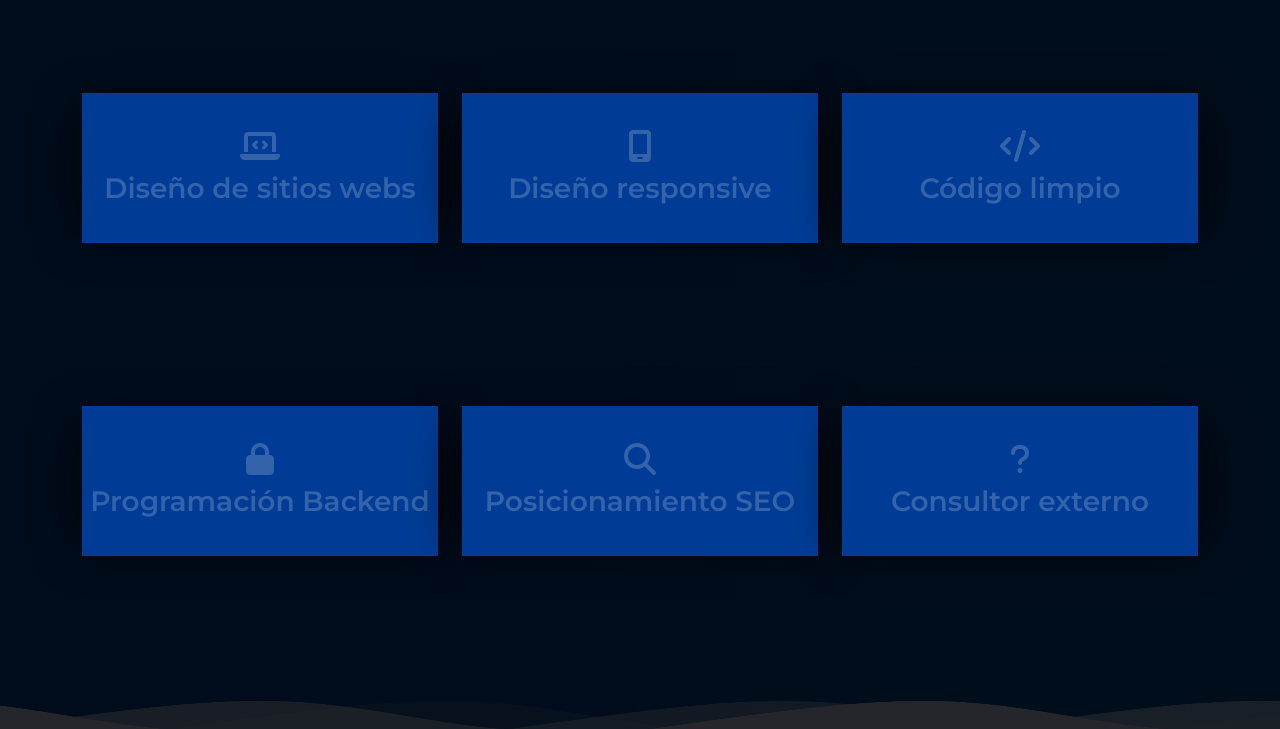
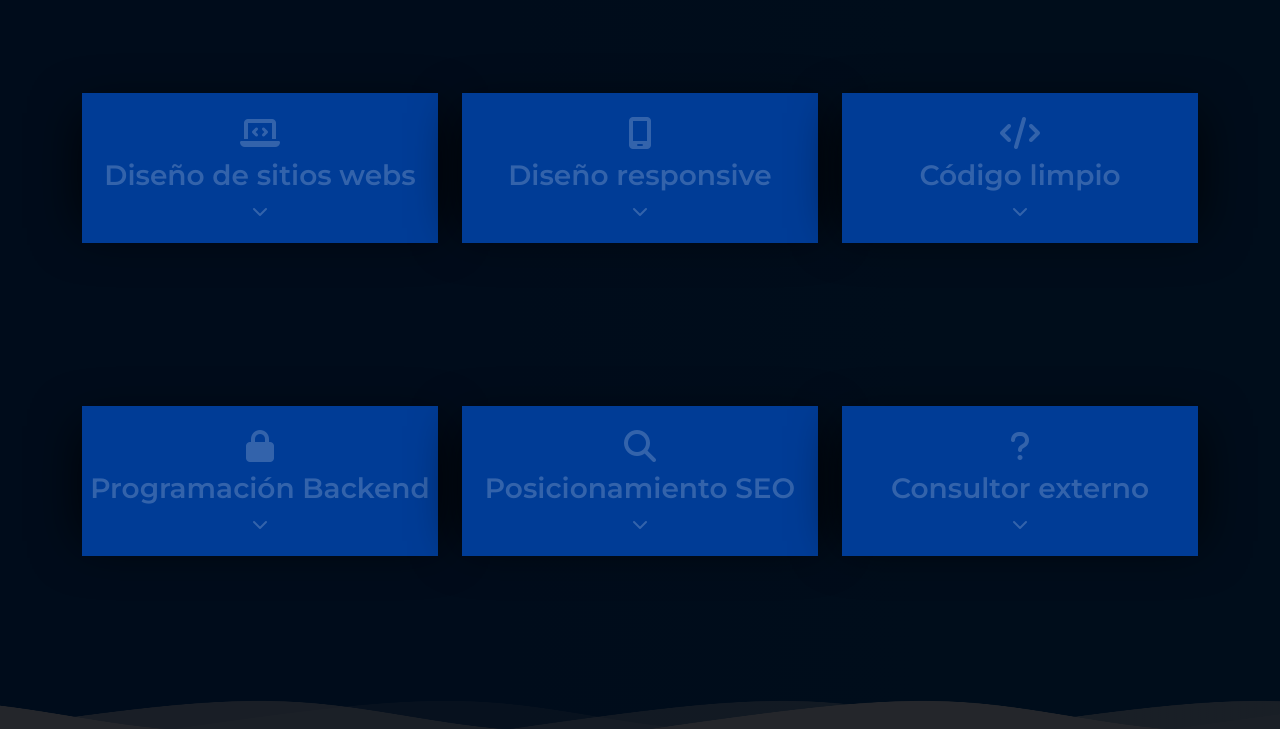
Before and after one commit to ManuelNDiaz/segunda-preentrega, a plain HTML site: page servicios.html in a window 1280 px wide. Shown: the part 552-1281 px from the top of the page. Drawn offline with nearby package versions, Linux system fonts and the light colour scheme.

Commit message:
update servicios

```diff
--- a/css/style.css
+++ b/css/style.css
@@ -338,6 +338,10 @@ section {
     opacity: 1;
 }
 
+.contenedor .carta:hover .face.face1 #iconoser1 {
+    display: none;
+}
+
 .contenedor .carta .face.face1 .contentser i {
     margin: 10px 0 10px ;
     padding: 0;
@@ -371,6 +375,12 @@ section {
 #iconoser {
     display: flex;
     justify-content: center;
+}
+
+#iconoser1 {
+    display: flex;
+    justify-content: center;
+
 }
 
 /* Mantenimiento */
--- a/servicios.html
+++ b/servicios.html
@@ -53,6 +53,7 @@
                 <div class="contentser">
                   <i class="fa-solid fa-2x fa-laptop-code" id="iconoser"></i>
                   <h3>Diseño de sitios webs</h3>
+                  <i class="fa-solid fa-chevron-down" id="iconoser1"></i>
                 </div>
               </div>
               <div class="face face2">
@@ -70,6 +71,7 @@
             <div class="contentser">
               <i class="fa-solid fa-2x fa-mobile-screen" id="iconoser"></i>
               <h3>Diseño responsive</h3>
+              <i class="fa-solid fa-chevron-down" id="iconoser1"></i>
             </div>
           </div>
           <div class="face face2">
@@ -86,6 +88,7 @@
         <div class="contentser">
           <i class="fa-solid fa-2x fa-code" id="iconoser"></i>
           <h3>Código limpio</h3>
+          <i class="fa-solid fa-chevron-down" id="iconoser1"></i>
         </div>
       </div>
       <div class="face face2">
@@ -102,6 +105,7 @@
       <div class="contentser">
         <i class="fa-solid fa-2x fa-lock" id="iconoser"></i>
         <h3>Programación Backend</h3>
+        <i class="fa-solid fa-chevron-down" id="iconoser1"></i>
       </div>
     </div>
     <div class="face face2">
@@ -118,6 +122,7 @@
       <div class="contentser">
         <i class="fa-solid fa-2x fa-magnifying-glass" id="iconoser"></i>
         <h3>Posicionamiento SEO</h3>
+        <i class="fa-solid fa-chevron-down" id="iconoser1"></i>
       </div>
     </div>
     <div class="face face2">
@@ -134,6 +139,7 @@
       <div class="contentser">
         <i class="fa-solid fa-2x fa-question" id="iconoser"></i>
         <h3>Consultor externo</h3>
+        <i class="fa-solid fa-chevron-down" id="iconoser1"></i>
       </div>
     </div>
     <div class="face face2">
```
